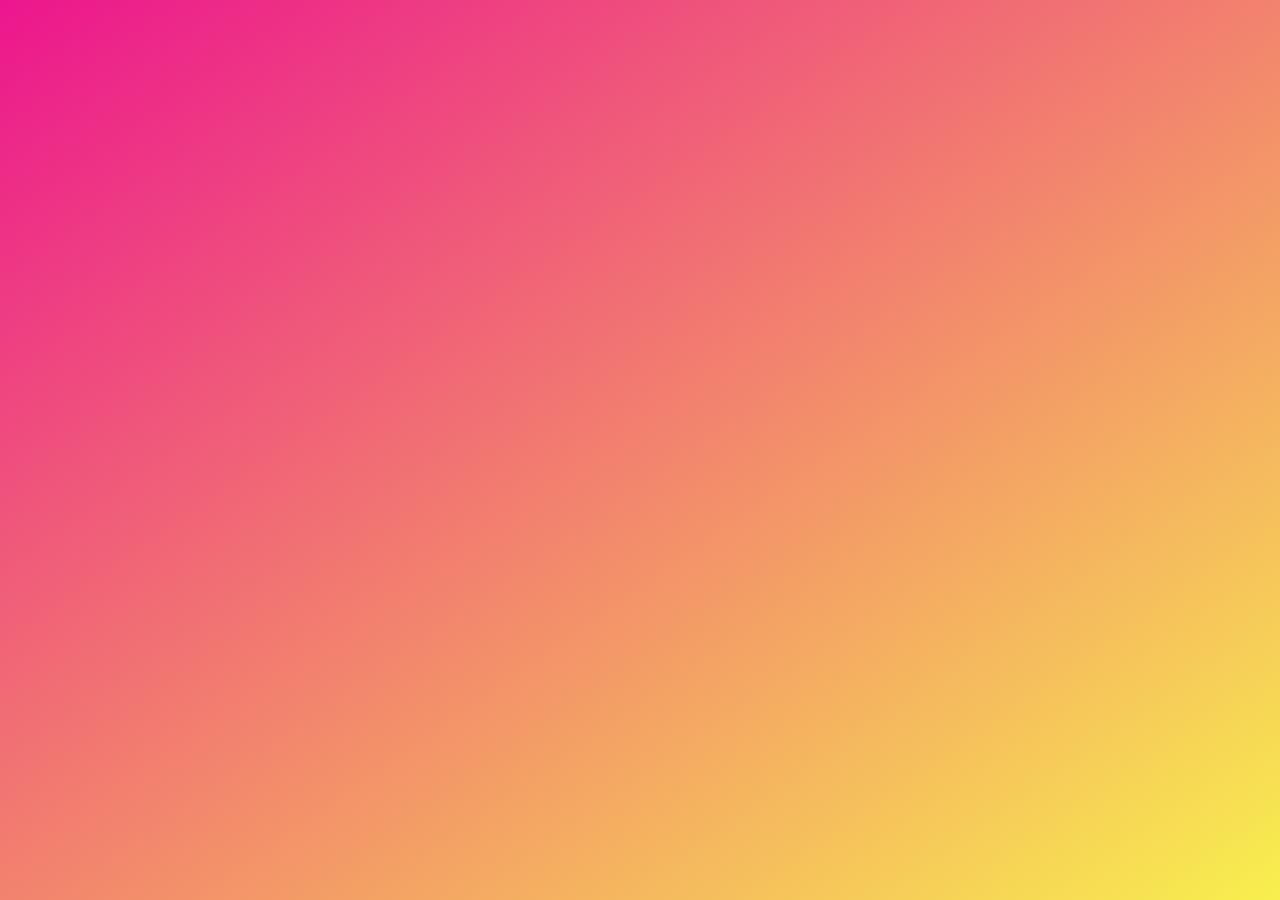
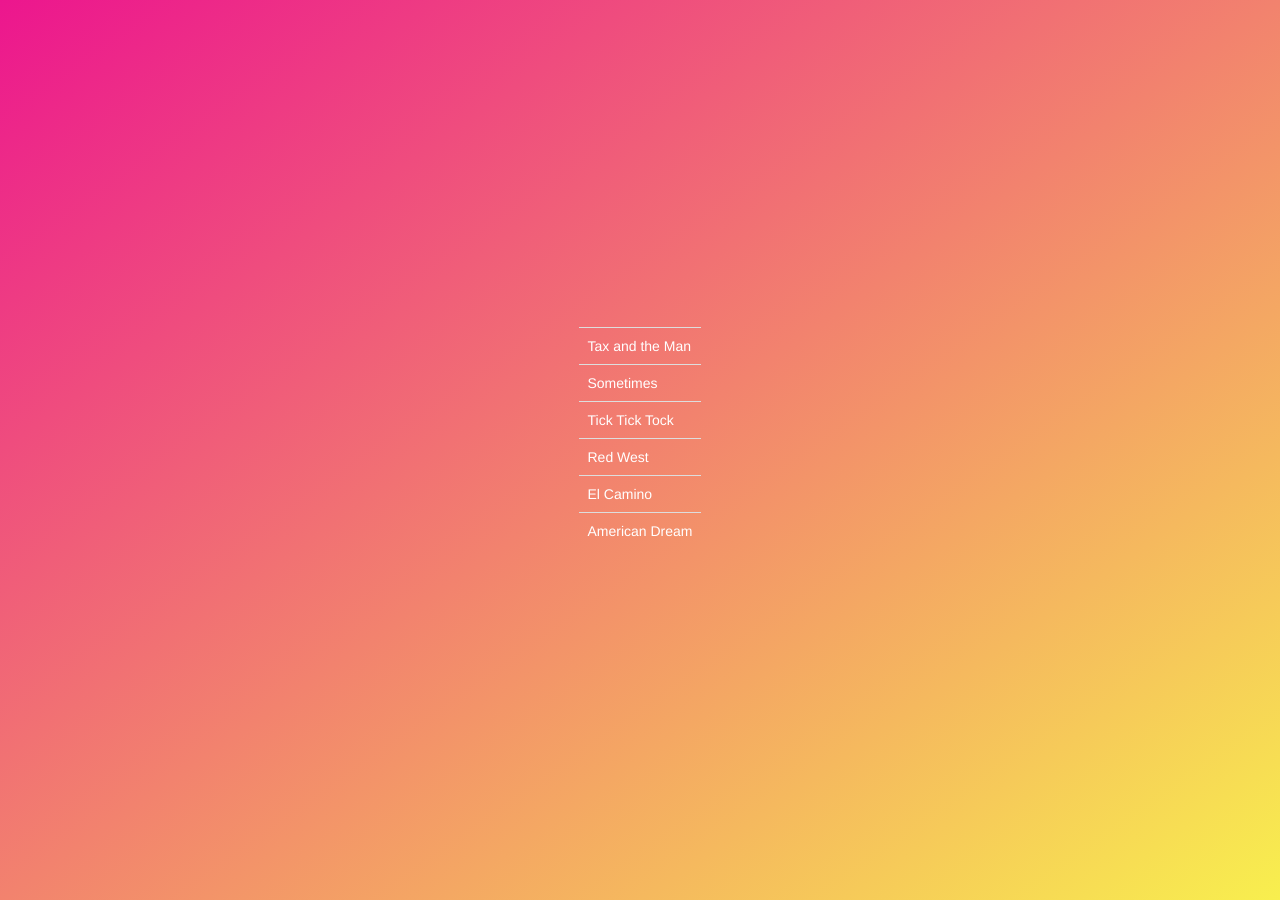
Before and after one commit to GrizzlyDerringer/onepage, a Jekyll site: the page built from index.html, in a window 1280 px wide. Built offline with Jekyll 4.4.1, drawn with Linux system fonts in a browser that asks for light colours.

Commit message:
move songs to json file. Styling tweaks

```diff
--- /dev/null
+++ b/_data/playlist.json
@@ -0,0 +1,12 @@
+{
+  "album_title" : "American Dream",
+  "artist" : "Grizzly Derringer",
+  "songs" : [
+    { "title" : "Tax and the Man"},
+    { "title" : "Sometimes"},
+    { "title" : "Tick Tick Tock"},
+    { "title" : "Red West"},
+    { "title" : "El Camino"},
+    { "title" : "American Dream"}
+  ]
+}
--- a/_includes/head.html
+++ b/_includes/head.html
@@ -6,7 +6,8 @@
   <title>{% if page.title %}{{ page.title }}{% else %}{{ site.title }}{% endif %}</title>
   <meta name="description" content="{% if page.excerpt %}{{ page.excerpt | strip_html | strip_newlines | truncate: 160 }}{% else %}{{ site.description }}{% endif %}">
 
-  <link rel="stylesheet" href="https://maxcdn.bootstrapcdn.com/bootstrap/3.3.6/js/bootstrap.min.js">
+
+  <link rel="stylesheet" href="https://maxcdn.bootstrapcdn.com/bootstrap/3.3.6/css/bootstrap.min.css">
   <link rel="stylesheet" href="{{ "/css/main.css" | prepend: site.baseurl }}">
   <link rel="canonical" href="{{ page.url | replace:'index.html','' | prepend: site.baseurl | prepend: site.url }}">
   <link rel="alternate" type="application/rss+xml" title="{{ site.title }}" href="{{ "/feed.xml" | prepend: site.baseurl | prepend: site.url }}" />
--- a/_sass/_layout.scss
+++ b/_sass/_layout.scss
@@ -9,4 +9,5 @@ html, body{
     background: -moz-linear-gradient(bottom right, #EC168E, #F8EF4E); /* For Firefox 3.6 to 15 */
     background: linear-gradient(to bottom right, #EC168E, #F8EF4E); /* Standard syntax */
     height: 100%;
+    color: #fff;
 }
--- a/css/main.scss
+++ b/css/main.scss
@@ -3,5 +3,26 @@
 ---
 @charset "utf-8";
 
-@import "reset";
 @import "layout";
+
+a, a:visited, a:hover, a:link{
+  color: #fff;
+}
+
+.page-content{
+  display: table;
+  height: 100%;
+  width: 100%;
+}
+
+.wrapper{
+  display: table-cell;
+  vertical-align: middle;
+  text-align: center;
+}
+
+.playlist{
+  width: auto;
+  display: inline-block;
+  text-align: left;
+}
--- a/index.html
+++ b/index.html
@@ -2,6 +2,13 @@
 layout: default
 ---
 
-<div class="home">
 
-</div>
+<table class="table playlist">
+    <tbody>
+    {% for song in site.data.playlist.songs %}
+    <tr>
+        <td><a href="#">{{ song.title }}</a></td>
+    </tr>
+    {% endfor %}
+    </tbody>
+</table>
```
